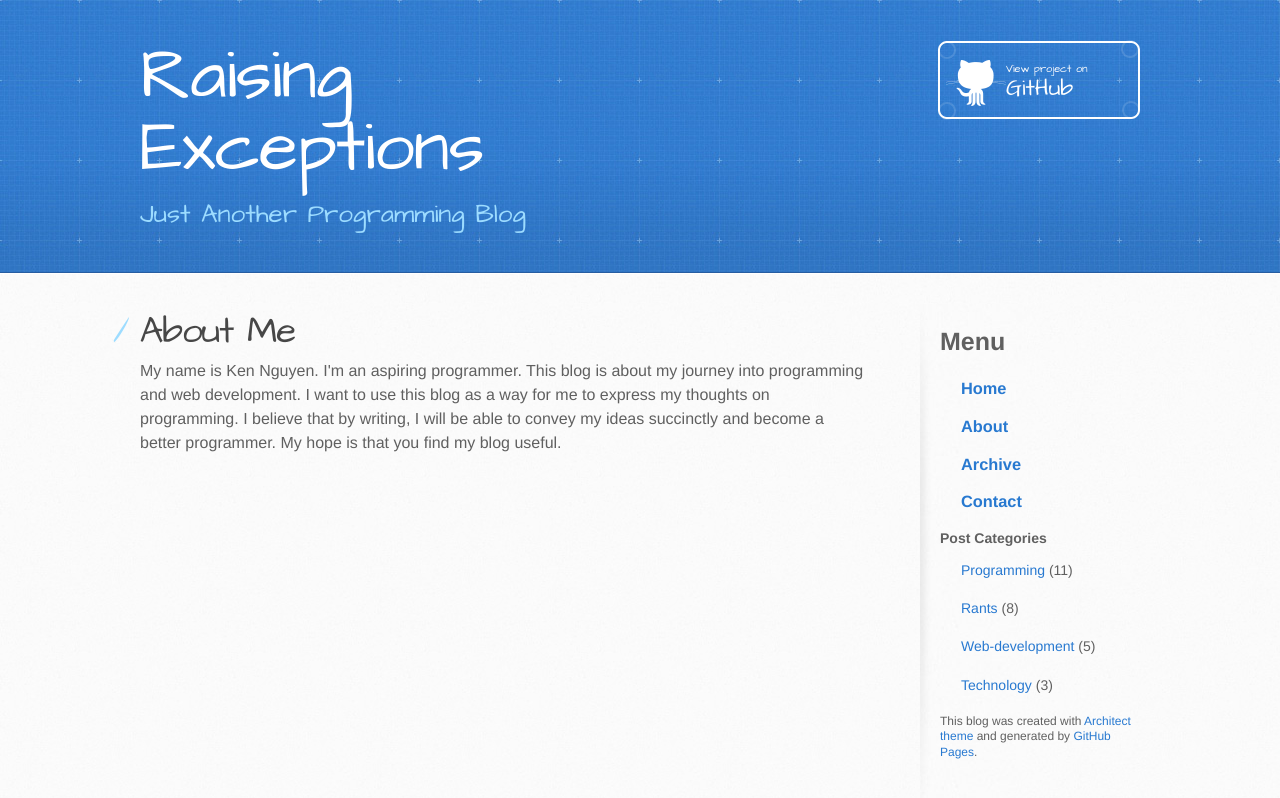
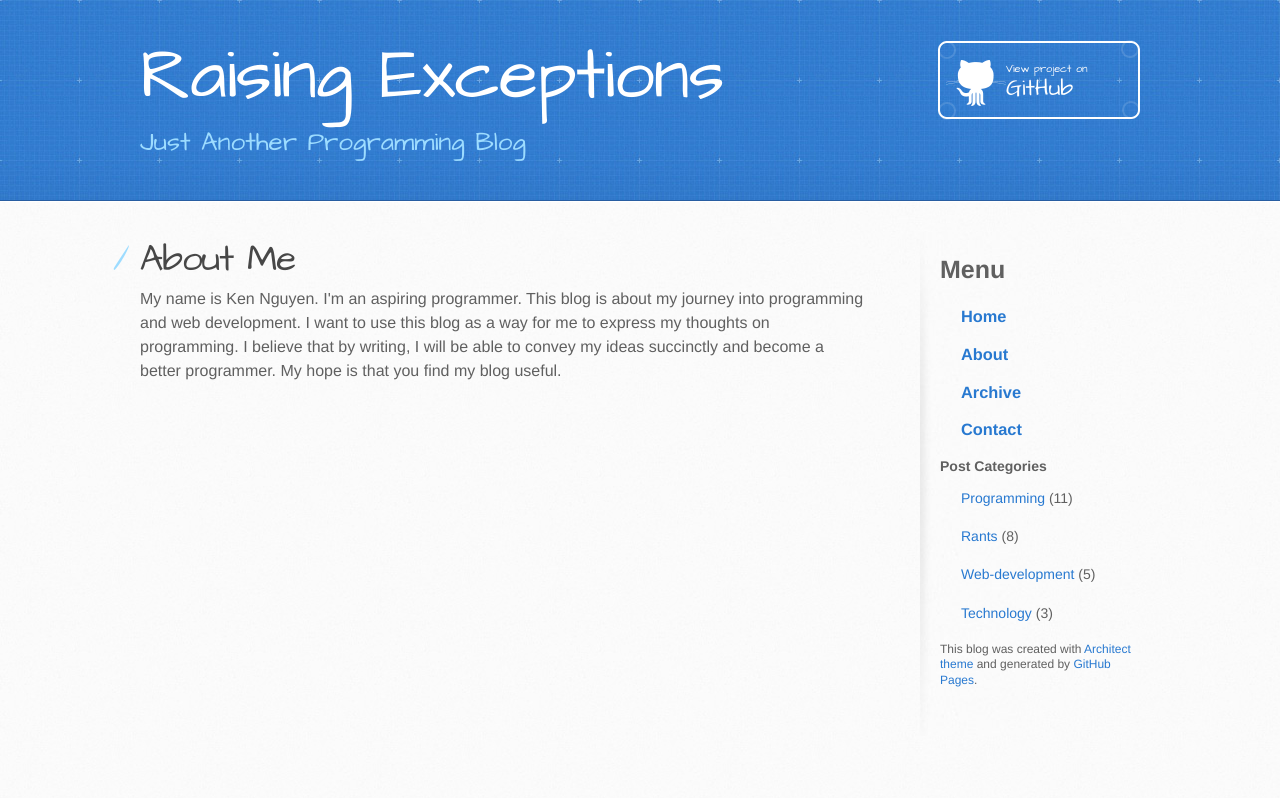
Before and after one commit to kennguyen01/kennguyen01.github.io, a Jekyll site: the page built from about.html, in a window 1280 px wide. Shown: the top 798 px of the page. Built offline with Jekyll 4.4.1, drawn with Linux system fonts in a browser that asks for light colours.

Commit message:
Increase width of header h1 to 600px

```diff
--- a/stylesheets/stylesheet.css
+++ b/stylesheets/stylesheet.css
@@ -518,7 +518,7 @@ header {
 }
 
 header h1 {
-  width: 540px;
+  width: 600px;
   margin-top: 0;
   margin-bottom: 0.2em;
   font-size: 72px;
```
